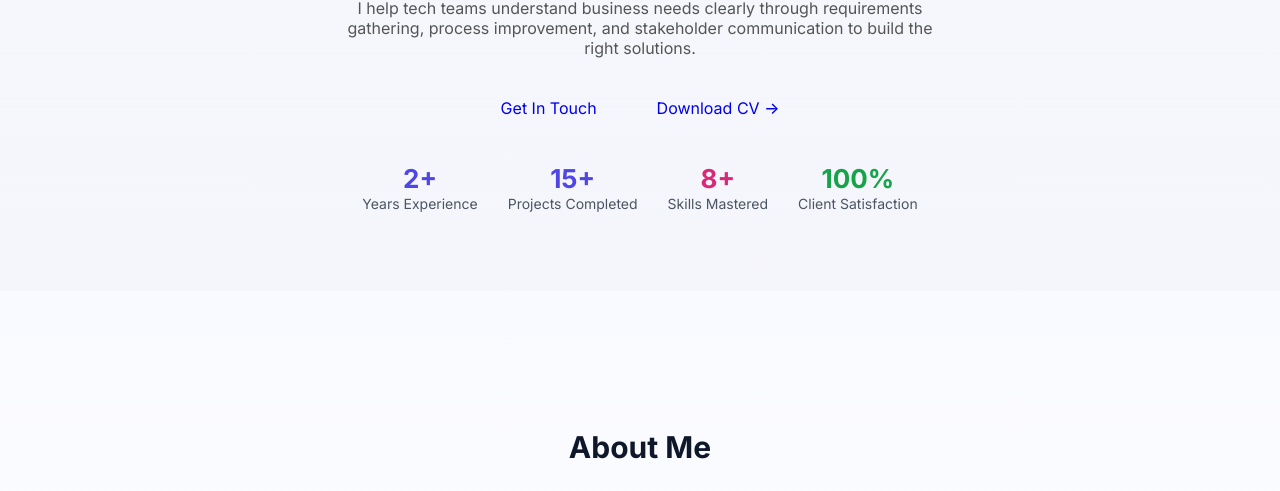
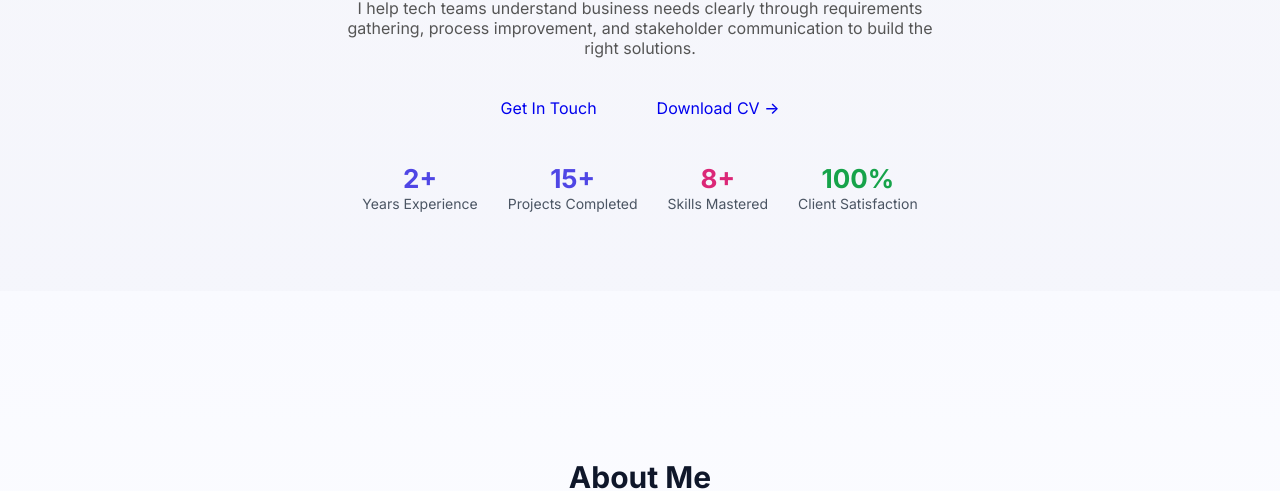
Before and after one commit to Pooja-businessanalyst/pooja-goutam-portfolio, a plain HTML site: page index.html in a window 1280 px wide. Shown: the part 470-961 px from the top of the page. Drawn offline with Linux system fonts and the light colour scheme.

Commit message:
change about title margin

```diff
--- a/styles.css
+++ b/styles.css
@@ -173,8 +173,8 @@ body{
   text-align: center;
   font-size: 30px;
   font-weight: 700;
-  /*margin-bottom: 12px;*/
-  margin-top: 40px;
+  margin-bottom: 12px;
+  margin-top: 70px;
 }
 .about-desc {
   text-align: center;
```
